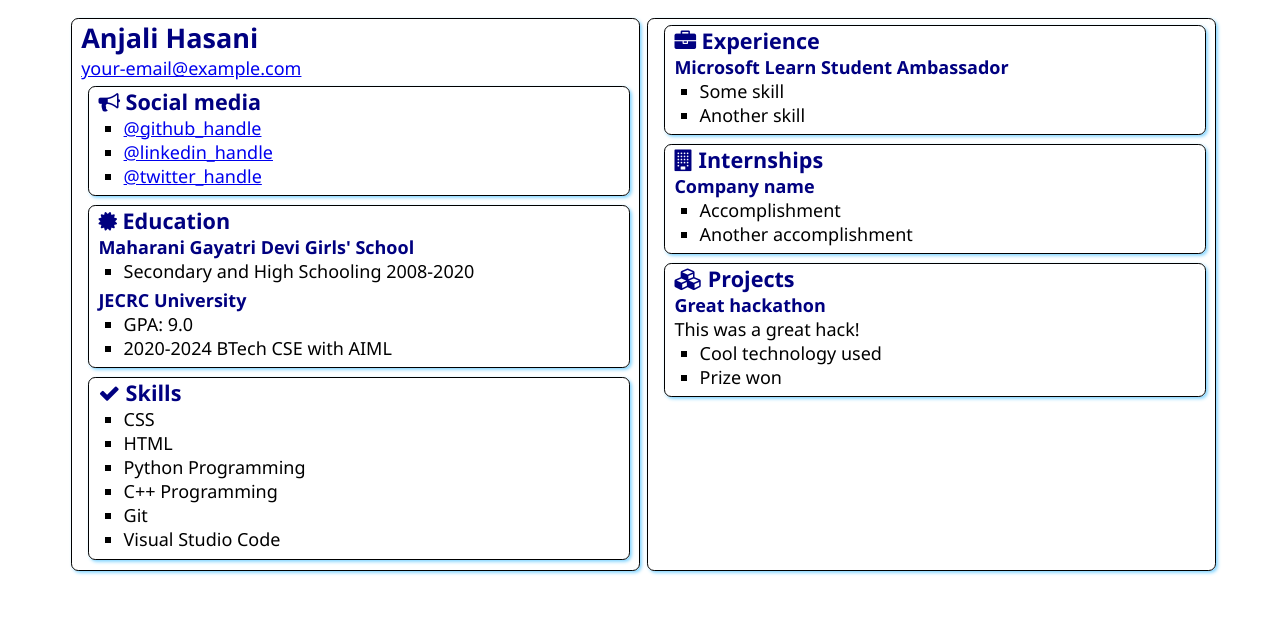
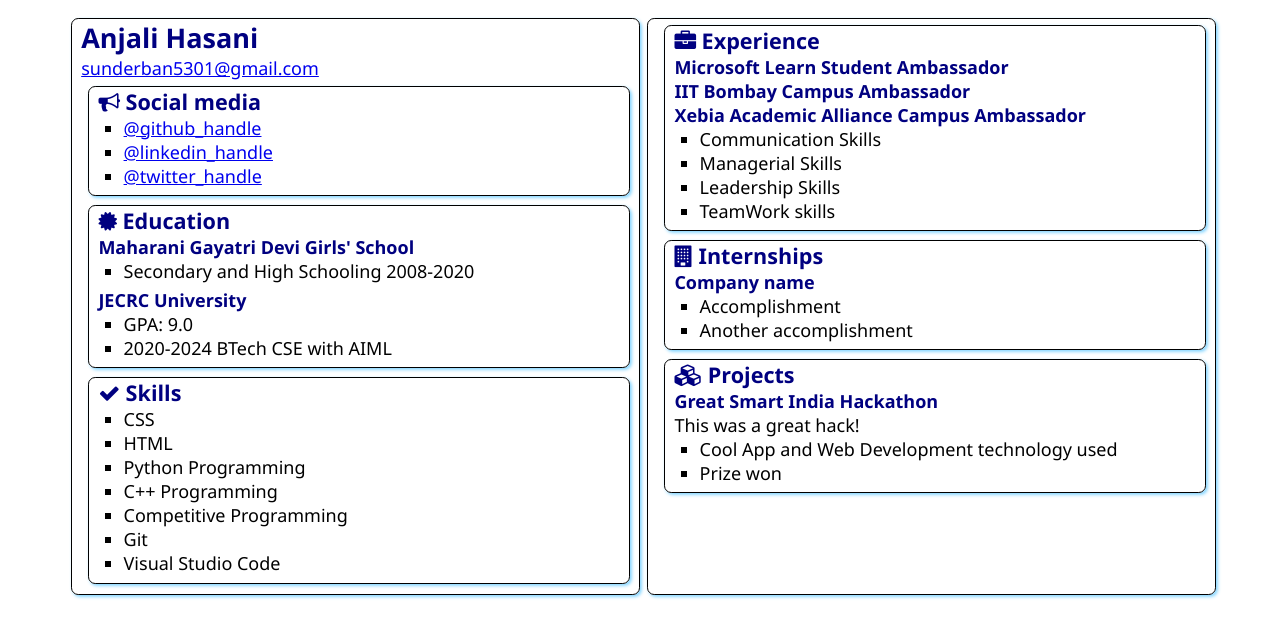
Before and after one commit to 22anjalihasani/SATechnicalOnboarding, a plain HTML site: page src/index.html in a window 1280 px wide. Drawn offline with Linux system fonts and the light colour scheme.

Commit message:
final changes1
Added email experience project

```diff
--- a/src/index.html
+++ b/src/index.html
@@ -13,7 +13,7 @@
     <main>
         <article class="box">
             <h1>Anjali Hasani</h1>
-            <div><a href="mailto:your.email@example.com">your-email@example.com</a></div>
+            <div><a href="mailto:your.email@example.com">sunderban5301@gmail.com</a></div>
 
             <section class="box">
                 <h2>
@@ -62,6 +62,7 @@
                     <li>HTML</li>
                     <li>Python Programming</li>
                     <li>C++ Programming</li>
+                    <li>Competitive Programming</li>
                     <li>Git</li>
                     <li>Visual Studio Code</li>
                 </ul>
@@ -74,9 +75,13 @@
                     Experience
                 </h2>
                 <h3>Microsoft Learn Student Ambassador</h3>
+                <h3>IIT Bombay Campus Ambassador</h3>
+                <h3>Xebia Academic Alliance Campus Ambassador</h3>
                 <ul>
-                    <li>Some skill</li>
-                    <li>Another skill</li>
+                    <li>Communication Skills</li>
+                    <li>Managerial Skills</li>
+                    <li>Leadership Skills</li>
+                    <li>TeamWork skills</li>
                 </ul>
             </section>
             <section class="box">
@@ -97,10 +102,10 @@
                     Projects
                 </h2>
 
-                <h3>Great hackathon</h3>
+                <h3>Great Smart India Hackathon</h3>
                 <div>This was a great hack!</div>
                 <ul>
-                    <li>Cool technology used</li>
+                    <li>Cool App and Web Development technology used</li>
                     <li>Prize won</li>
                 </ul>
             </section>
```
